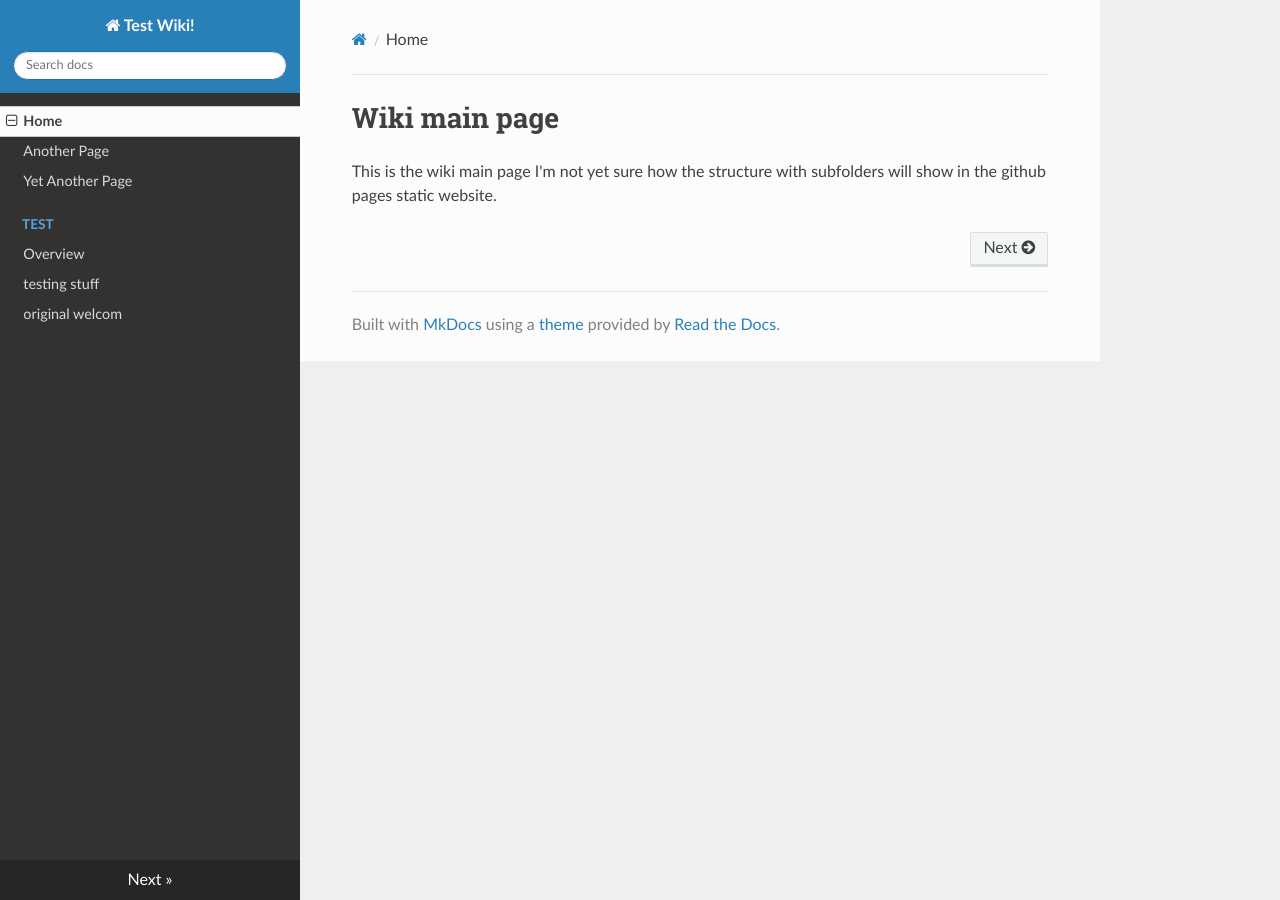
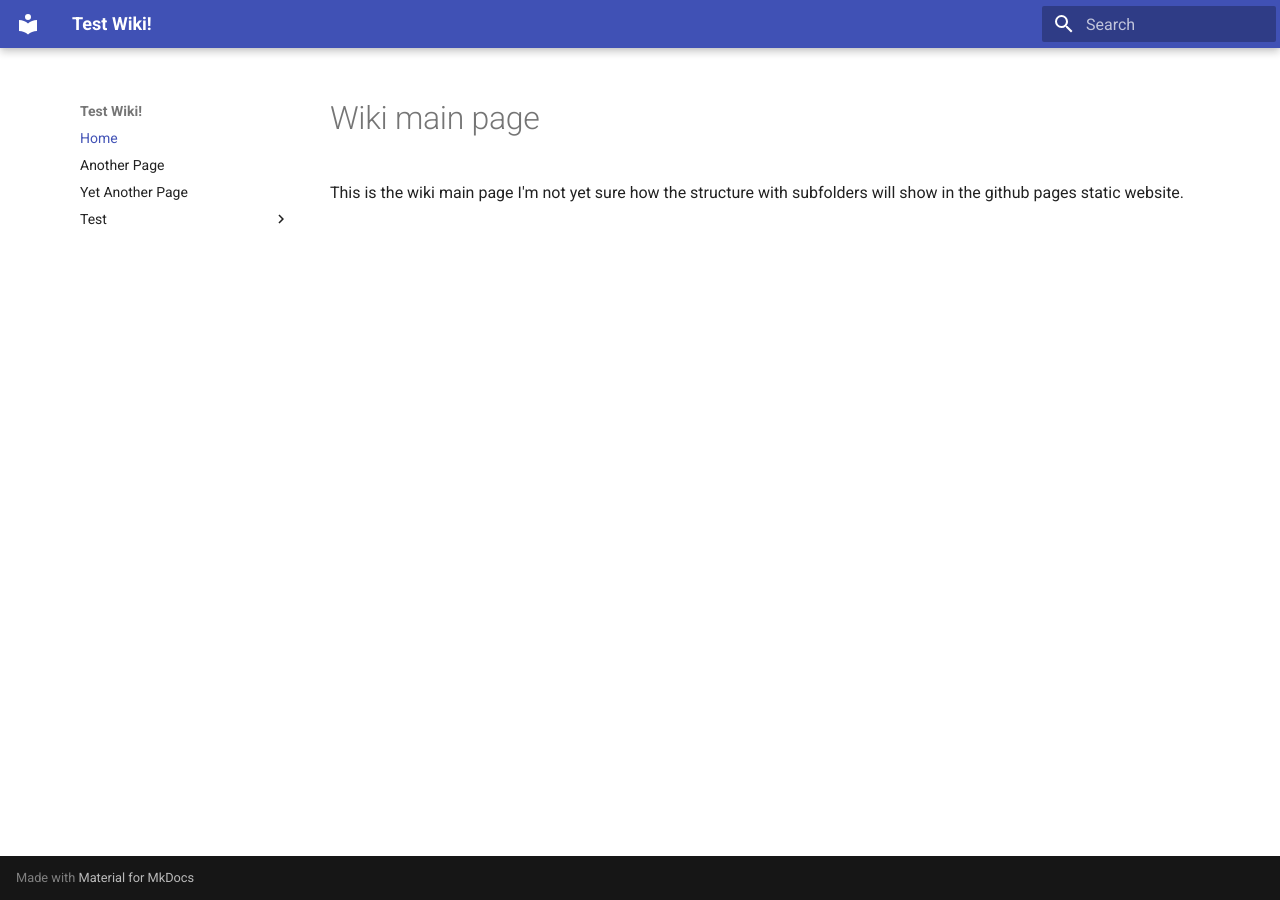
Before and after one commit to GlennGoysens/ObsidianTest, an MkDocs documentation site: the page built from docs/index.md, in a window 1280 px wide. Built offline with MkDocs 1.6.1 and Material for MkDocs 9.7.7, drawn with Linux system fonts in a browser that asks for light colours; nearby versions of some CDN libraries.

Commit message:
Revert "Update mkdocs.yml"
This reverts commit 1f78301a7605932b946e65f930d3c3f8c303f8bd.

```diff
--- a/mkdocs.yml
+++ b/mkdocs.yml
@@ -1,6 +1,8 @@
 site_name: Test Wiki!
 theme:
-  name: readthedocs
+  name: material
+  features:
+    - toc.integrate
 docs_dir: docs
 site_dir: site
 markdown_extensions:
@@ -15,5 +17,7 @@ nav:
       - 'Overview': "Test/index.md"
       - 'testing stuff': "Test/Testing Stuff.md"
       - 'original welcom': "Test/Welcome.md"
+extra_css:
+  - styles/extra.css
 extra_javascript:
   - https://cdn.jsdelivr.net/npm/mathjax@3/es5/tex-mml-chtml.js
```
